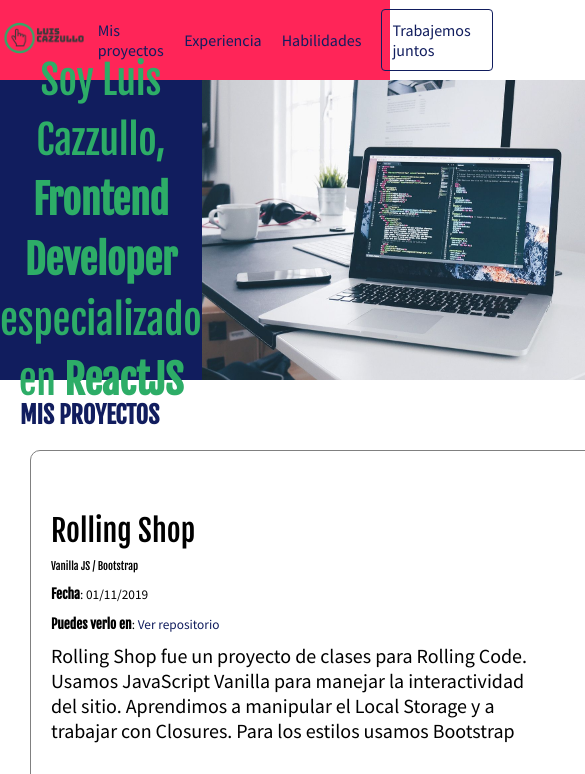
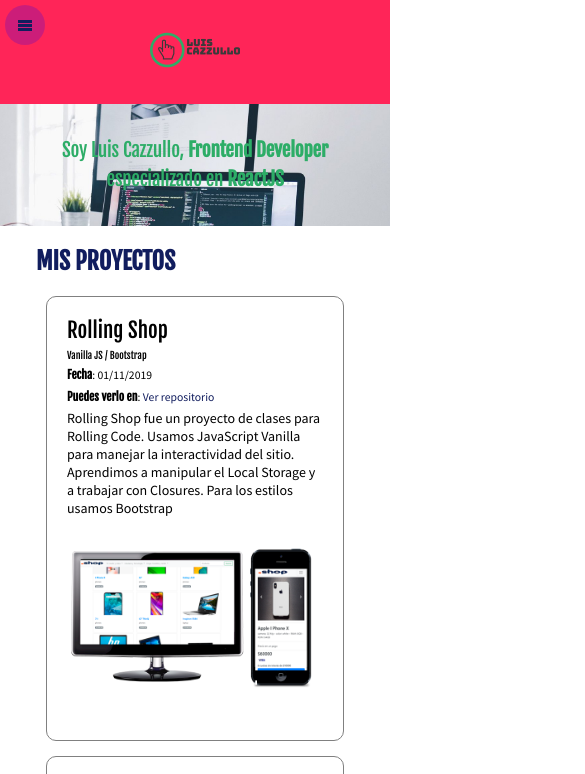
Before and after one commit to luiscazzullo/platzi_portfolio, a plain HTML site: page index.html in a window 390 px wide. Shown: the top 774 px of the page, 585 px wide, since content can reach past the window. Drawn offline with Linux system fonts and the light colour scheme.

Commit message:
Responsive were added

```diff
--- a/index.html
+++ b/index.html
@@ -9,12 +9,13 @@
 </head>
 <body>
     <!--H E A D E R-->
+    <i class="icon-menu burger-button" id="burger-menu"></i>
     <header class="header">
         <div class="container">
             <figure class="logo">
                 <img src="./assets/images/logo.png" alt="Logo oficial"><!--Logo-->
             </figure>
-            <nav class="menu">
+            <nav class="menu" id="menu">
                 <ul class="menu__container">
                     <li class="item__menu">
                         <a href="#projects">Mis proyectos</a>
@@ -129,5 +130,6 @@
         </div>
     </footer>
     <!--E N D   F O O T E R-->
+    <script src="./js/index.js"></script>
 </body>
 </html>
--- /dev/null
+++ b/js/index.js
@@ -0,0 +1,22 @@
+const $menu = document.querySelector('#menu');
+const $burgerMenu = document.querySelector('#burger-menu');
+const ipad = window.matchMedia('screen and (max-width: 767px)');
+ipad.addListener(validation)
+
+function showMenu() {
+    if($menu.classList.contains('is-Active')) {
+        $menu.classList.remove('is-Active');
+    } else {
+        $menu.classList.add('is-Active');
+    }
+}
+
+function validation(event) {
+    if(event.matches) {
+        $burgerMenu.addEventListener('click', showMenu);
+    } else {
+        $burgerMenu.removeEventListener('click', showMenu);
+    }
+}
+
+validation(ipad);
--- a/styles/main.css
+++ b/styles/main.css
@@ -3,6 +3,39 @@
     Red: #FF2558
     Blue: #111D5E
 */
+@font-face {
+    font-family: 'icomoon';
+    src:  url('../assets/fonts/icomoon.eot?tc7q2y');
+    src:  url('../assets/fonts/icomoon.eot?tc7q2y#iefix') format('embedded-opentype'),
+      url('../assets/fonts/icomoon.ttf?tc7q2y') format('truetype'),
+      url('../assets/fonts/icomoon.woff?tc7q2y') format('woff'),
+      url('../assets/fonts/icomoon.svg?tc7q2y#icomoon') format('svg');
+    font-weight: normal;
+    font-style: normal;
+    font-display: block;
+  }
+
+  [class^="icon-"], [class*=" icon-"] {
+    /* use !important to prevent issues with browser extensions that change fonts */
+    font-family: 'icomoon' !important;
+    speak: none;
+    font-style: normal;
+    font-weight: normal;
+    font-variant: normal;
+    text-transform: none;
+    line-height: 1;
+
+    /* Better Font Rendering =========== */
+    -webkit-font-smoothing: antialiased;
+    -moz-osx-font-smoothing: grayscale;
+  }
+
+  .icon-menu:before {
+    content: "\e9bd";
+  }
+
+
+
 /********************Generals*/
 :root {
     --green-color: #2DAD67;
@@ -23,10 +56,12 @@ body {
 
 .container {
     display: inherit;
+    flex-wrap: inherit;
+    flex: 1;
     justify-content: inherit;
     align-items: inherit;
     height: inherit;
-    width: 1100px;
+    max-width: 1100px;
     margin: 0 auto;
 }
 
@@ -64,9 +99,25 @@ h2 {
 .header {
     background: var(--red-color);
     display: flex;
+    flex-wrap: wrap;
     justify-content: space-between;
     align-items: center;
     height: 80px;
+}
+
+.burger-button {
+    display: none;
+    width: 40px;
+    height: 40px;
+    border-radius: 50%;
+    background-color: rgba(0, 0, 255, .2);
+    line-height: 40px;
+    text-align: center;
+    position: fixed;
+    z-index: 9999;
+    left: 5px;
+    top: 5px;
+    color: var(--blue-color);
 }
 
 .logo {
@@ -90,12 +141,6 @@ h2 {
 .item__menu {
     margin: 0 10px;
     color: var(--blue-color);
-}
-
-.item__menu:nth-child(4){
-    border: 1px solid var(--blue-color);
-    border-radius: 4px;
-    padding: 10px;
 }
 
 .item__menu:hover {
@@ -136,6 +181,7 @@ h2 {
     border: 1px solid gray;
     border-radius: 10px;
     display: flex;
+    flex-wrap: wrap;
     justify-content: space-between;
     align-items: center;
     margin: 10px;
@@ -144,7 +190,7 @@ h2 {
 }
 
 .project__details {
-    width: 500px;
+    width: 50%;
 }
 
 .project__title {
@@ -167,11 +213,11 @@ h2 {
 }
 
 .project__image__container {
-    width: 400px;
+    width: 50%;
 }
 
 .project__image__container img {
-    width: 100%;
+    max-width: 100%;
 }
 
 /********************Experience*/
@@ -186,7 +232,7 @@ h2 {
     border-radius: 10px;
     margin: 10px;
     overflow: hidden;
-    width: 480px;
+    width: 50%;
 }
 
 .job__details {
@@ -210,6 +256,7 @@ h2 {
     background: var(--blue-color);
     color: var(--white-color);
     display: flex;
+    flex-wrap: wrap;
     justify-content: space-between;
     align-items: center;
     height: 150px;
@@ -244,6 +291,7 @@ h2 {
 
 .social {
     display: flex;
+    justify-content: center;
 }
 
 .social__link {
@@ -277,6 +325,191 @@ h2 {
 .footer {
     background: var(--red-color);
     display: flex;
+    flex-wrap: wrap;
     justify-content: space-between;
     padding: 10px;
 }
+
+/********************Responsive*/
+
+@media screen and (max-width: 1024px) {
+
+    .hero {
+        height: auto;
+        position: relative;
+        overflow: hidden;
+        padding: 2em;
+    }
+
+    .hero h1 {
+        font-size: 2em;
+        z-index: 2;
+    }
+
+    .hero__image {
+        position: absolute;
+        z-index: 1;
+        left: 0;
+        right: 0;
+        top: 0;
+        bottom: 0;
+        width: 100%;
+    }
+
+}
+
+@media screen and (max-width: 767px) {
+
+    .container {
+        padding: 0 1em;
+    }
+
+    .header {
+        display: block;
+        height: auto;
+    }
+
+    .burger-button {
+        display: block;
+    }
+
+    .header .logo {
+        margin: 0 auto;
+    }
+
+    .header ul {
+        display: block;
+        height: auto;
+    }
+
+    .header ul li {
+        height: 50px;
+        text-align: center;
+    }
+
+    .header ul li a {
+        color: white;
+        height: 40px;
+        font-size: 2em;
+        text-decoration: underline;
+        margin-bottom: 1em;
+    }
+
+    .menu {
+        position: fixed;
+        background: rgba(17, 29, 94, .85);
+        z-index: 9998;
+        top: 0;
+        left: -100vw;
+        width: 100vw;
+        height: 100vh;
+        display: flex;
+        align-items: center;
+        justify-content: center;
+        transition: .3s;
+    }
+
+    .menu.is-Active {
+        left: 0;
+    }
+
+    .project {
+        display: block;
+    }
+
+    .project__image__container {
+        width: auto;
+        margin: 0 auto;
+    }
+
+    .project__details {
+        width: auto;
+        font-size: 16px;
+    }
+
+    .project__title {
+        font-size: 1.5em;
+        margin-bottom: .3em;
+    }
+
+    .project__link {
+        font-size: 1em;
+    }
+
+    .project__features {
+        font-size: .7em;
+    }
+
+    .project__description {
+        font-size: 1em;
+    }
+
+    .project__features,
+    .project__date,
+    .project__link {
+        margin: .3em 0;
+    }
+
+    .jobs__container {
+        flex-wrap: wrap;
+    }
+
+    .job {
+        width: auto;
+    }
+
+    .job__image {
+        width: 100%;
+    }
+
+}
+
+@media screen and (max-width: 480px) {
+
+    .hero h1 {
+        font-size: 1.5em;
+    }
+
+    .project__details {
+        font-size: 14px;
+    }
+
+    .job__details {
+        margin: -2em .5em .5em;
+        padding: 1em;
+    }
+
+    .contact {
+        display: block;
+        height: auto;
+        padding: 1.5em 0;
+        text-align: center;
+    }
+
+    .contact h3 {
+        margin-top: 0;
+    }
+
+    .contact button {
+        margin: 1em auto;
+    }
+
+    .footer {
+        border: 1px solid transparent;
+        display: block;
+        text-align: center;
+    }
+
+}
+
+@media screen and (min-width: 320px) {
+
+    .hero h1 {
+        font-size: 1.2em;
+    }
+
+    .hero {
+        padding: 2em 1em;
+    }
+
+}
```
Also changed, not shown: assets/fonts/icomoon.ttf (added), assets/fonts/icomoon.woff (added), package-lock.json (added), 3 other files.
